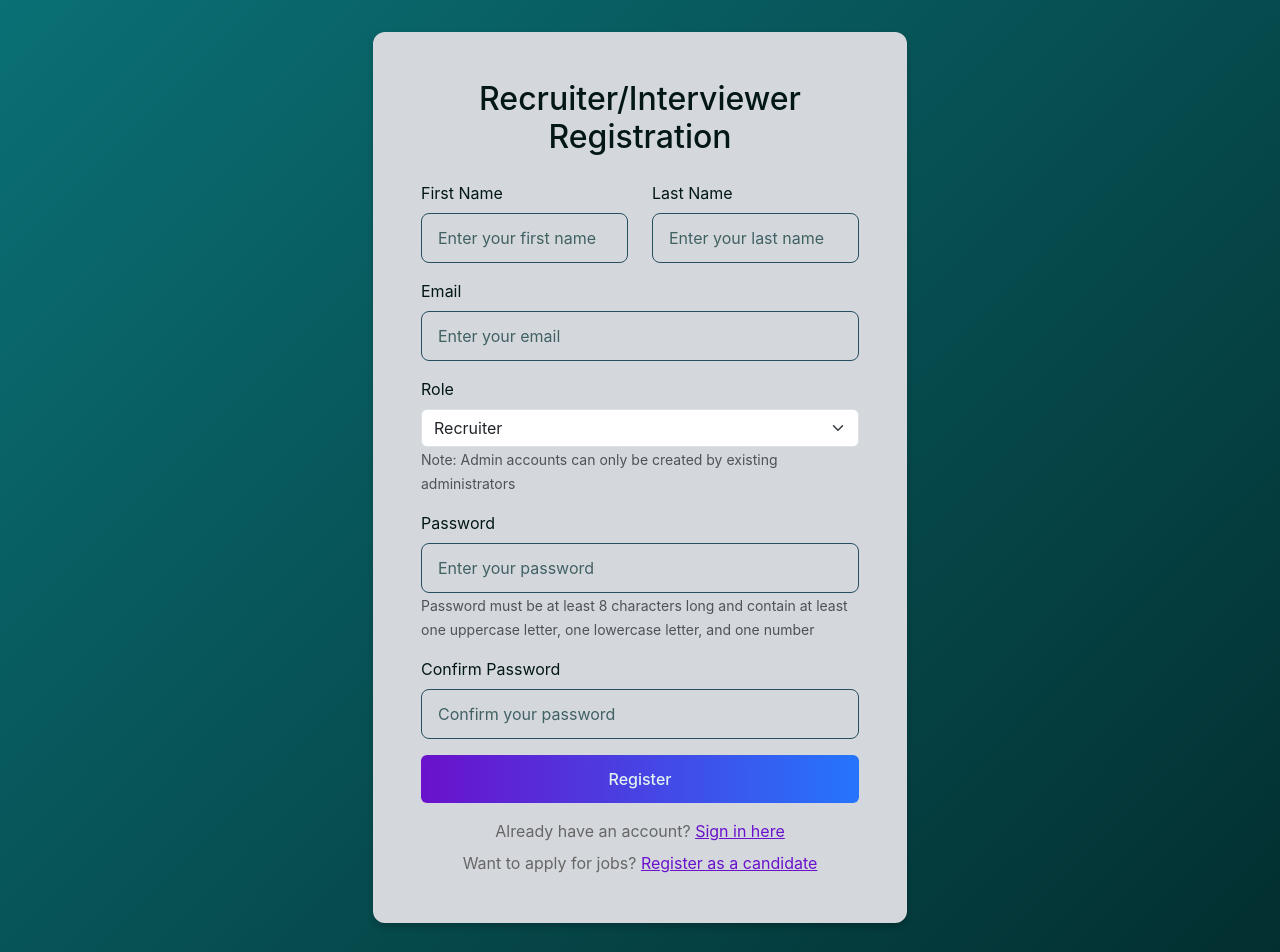
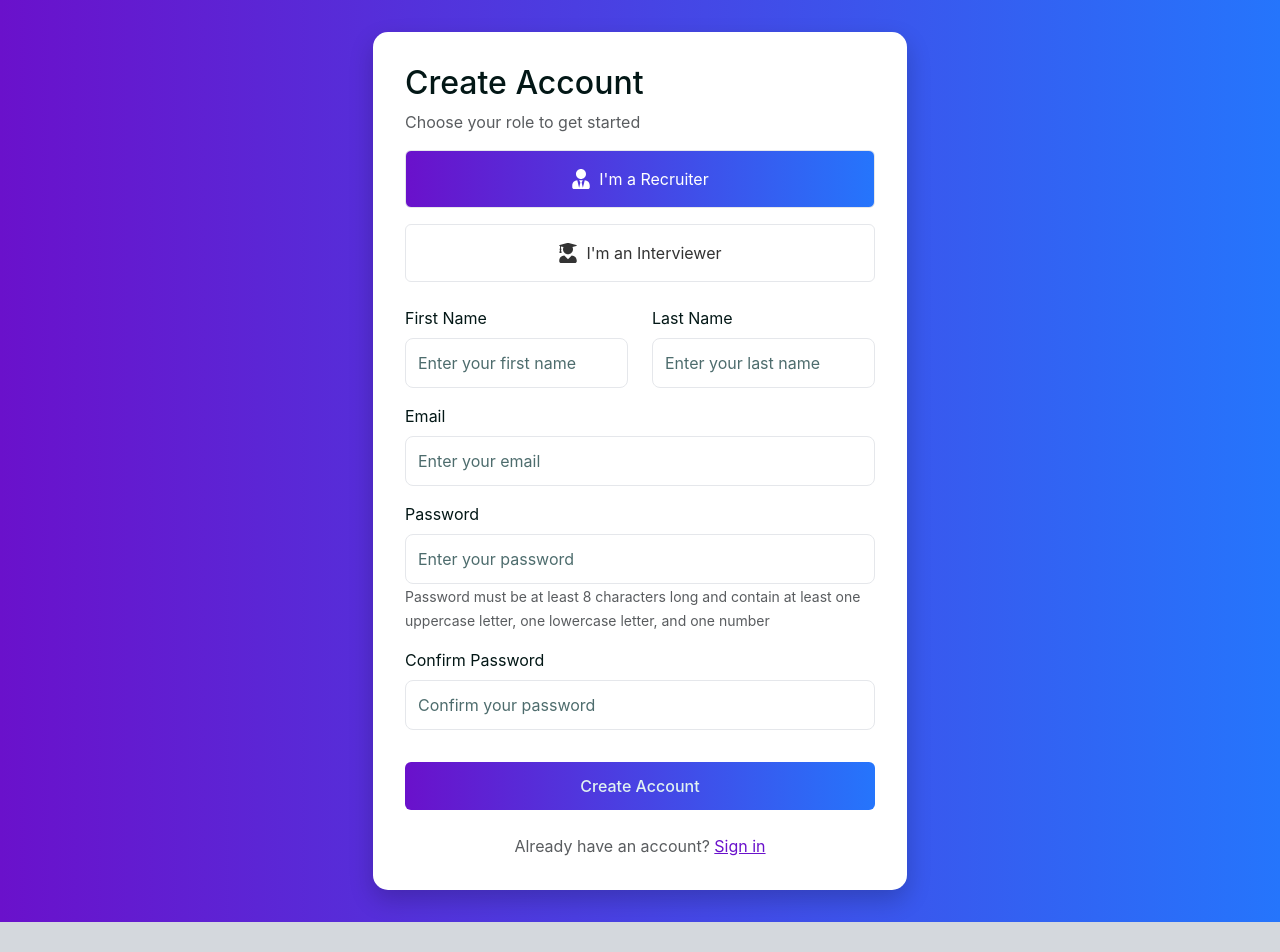
Before and after one commit to msaad10/ats-frontend, a React (Vite) app: page /register in a window 1280 px wide. Shown: the top 952 px of the page. After the commit the page ends 922 px from the top, so only its background shows below. Built offline with nearby package versions, Linux system fonts and the light colour scheme; no server answers.

Commit message:
Update Register forms

```diff
--- a/src/index.css
+++ b/src/index.css
@@ -49,7 +49,7 @@ body {
   display: flex;
   align-items: center;
   justify-content: center;
-  background: linear-gradient(135deg, var(--primary-light) 0%, var(--secondary-dark) 100%);
+  background: linear-gradient(to right, rgb(106, 17, 203), rgb(37, 117, 252));
   padding: 2rem;
 }
 
@@ -57,7 +57,7 @@ body {
   width: 100%;
   max-width: 534px;
   padding: 2rem;
-  background: var(--background-light);
+  background: white;
   border-radius: 15px;
   box-shadow: 0 10px 25px rgba(0, 0, 0, 0.2);
   color: var(--text-primary);
--- a/src/pages/Register.jsx
+++ b/src/pages/Register.jsx
@@ -3,6 +3,7 @@ import { Form, Button, Card, Alert, Spinner } from 'react-bootstrap';
 import { Link, useNavigate } from 'react-router-dom';
 import { useAuth } from '../context/AuthContext';
 import { theme } from '../styles/theme';
+import { FaUserTie, FaUserGraduate } from 'react-icons/fa';
 
 const Register = () => {
   const [formData, setFormData] = useState({
@@ -91,11 +92,55 @@ const Register = () => {
 
   return (
     <div className="auth-container">
-      <Card className="auth-card">
-        <Card.Body>
-          <h2 className="text-center mb-4">Recruiter/Interviewer Registration</h2>
-          {error && <Alert variant="danger">{error}</Alert>}
-          <Form onSubmit={handleSubmit} className="w-100">
+      <div className="auth-card">
+        <div className="auth-header">
+          <h2>Create Account</h2>
+          <p className="text-muted">Choose your role to get started</p>
+        </div>
+
+        <div className="auth-body">
+          <div className="role-selection">
+            <Button
+              className={`role-button ${formData.role === 'RECRUITER' ? 'active' : ''}`}
+              onClick={() => setFormData({ ...formData, role: 'RECRUITER' })}
+              style={{
+                background: formData.role === 'RECRUITER' ? theme.colors.primary.gradientButton : 'white',
+                border: '1px solid #e5e7eb',
+                color: formData.role === 'RECRUITER' ? 'white' : theme.colors.text.primary,
+                padding: '1rem',
+                width: '100%',
+                marginBottom: '1rem',
+                display: 'flex',
+                alignItems: 'center',
+                justifyContent: 'center',
+                gap: '0.5rem'
+              }}
+            >
+              <FaUserTie size={20} />
+              <span>I'm a Recruiter</span>
+            </Button>
+
+            <Button
+              className={`role-button ${formData.role === 'INTERVIEWER' ? 'active' : ''}`}
+              onClick={() => setFormData({ ...formData, role: 'INTERVIEWER' })}
+              style={{
+                background: formData.role === 'INTERVIEWER' ? theme.colors.primary.gradientButton : 'white',
+                border: '1px solid #e5e7eb',
+                color: formData.role === 'INTERVIEWER' ? 'white' : theme.colors.text.primary,
+                padding: '1rem',
+                width: '100%',
+                display: 'flex',
+                alignItems: 'center',
+                justifyContent: 'center',
+                gap: '0.5rem'
+              }}
+            >
+              <FaUserGraduate size={20} />
+              <span>I'm an Interviewer</span>
+            </Button>
+          </div>
+
+          <Form onSubmit={handleSubmit} className="mt-4">
             <div className="row">
               <div className="col-md-6">
                 <Form.Group className="mb-3">
@@ -107,6 +152,12 @@ const Register = () => {
                     onChange={handleChange}
                     placeholder="Enter your first name"
                     required
+                    style={{
+                      background: 'white',
+                      border: '1px solid #e5e7eb',
+                      color: theme.colors.text.primary,
+                      padding: '0.75rem'
+                    }}
                   />
                 </Form.Group>
               </div>
@@ -120,6 +171,12 @@ const Register = () => {
                     onChange={handleChange}
                     placeholder="Enter your last name"
                     required
+                    style={{
+                      background: 'white',
+                      border: '1px solid #e5e7eb',
+                      color: theme.colors.text.primary,
+                      padding: '0.75rem'
+                    }}
                   />
                 </Form.Group>
               </div>
@@ -134,23 +191,13 @@ const Register = () => {
                 onChange={handleChange}
                 placeholder="Enter your email"
                 required
+                style={{
+                  background: 'white',
+                  border: '1px solid #e5e7eb',
+                  color: theme.colors.text.primary,
+                  padding: '0.75rem'
+                }}
               />
-            </Form.Group>
-
-            <Form.Group className="mb-3">
-              <Form.Label>Role</Form.Label>
-              <Form.Select
-                name="role"
-                value={formData.role}
-                onChange={handleChange}
-                required
-              >
-                <option value="RECRUITER">Recruiter</option>
-                <option value="INTERVIEWER">Interviewer</option>
-              </Form.Select>
-              <Form.Text className="text-muted">
-                Note: Admin accounts can only be created by existing administrators
-              </Form.Text>
             </Form.Group>
 
             <Form.Group className="mb-3">
@@ -162,6 +209,12 @@ const Register = () => {
                 onChange={handleChange}
                 placeholder="Enter your password"
                 required
+                style={{
+                  background: 'white',
+                  border: '1px solid #e5e7eb',
+                  color: theme.colors.text.primary,
+                  padding: '0.75rem'
+                }}
               />
               <Form.Text className="text-muted">
                 Password must be at least 8 characters long and contain at least one uppercase letter, one lowercase letter, and one number
@@ -177,44 +230,46 @@ const Register = () => {
                 onChange={handleChange}
                 placeholder="Confirm your password"
                 required
+                style={{
+                  background: 'white',
+                  border: '1px solid #e5e7eb',
+                  color: theme.colors.text.primary,
+                  padding: '0.75rem'
+                }}
               />
             </Form.Group>
 
             <Button
               type="submit"
-              className="w-100 mb-3"
+              className="w-100"
               style={{
                 background: theme.colors.primary.gradientButton,
                 border: 'none',
                 padding: '0.75rem',
                 fontSize: '1rem',
-                fontWeight: 500
+                fontWeight: 500,
+                marginTop: '1rem'
               }}
               disabled={loading}
             >
               {loading ? (
                 <Spinner as="span" animation="border" size="sm" role="status" aria-hidden="true" />
               ) : (
-                'Register'
+                'Create Account'
               )}
             </Button>
-            <div className="text-center">
-              <p className="mb-2" style={{ color: theme.colors.text.secondary }}>
-                Already have an account?{' '}
-                <Link to="/login" style={{ color: theme.colors.primary.main }}>
-                  Sign in here
-                </Link>
-              </p>
-              <p className="mb-0" style={{ color: theme.colors.text.secondary }}>
-                Want to apply for jobs?{' '}
-                <Link to="/register/candidate" style={{ color: theme.colors.primary.main }}>
-                  Register as a candidate
-                </Link>
-              </p>
-            </div>
           </Form>
-        </Card.Body>
-      </Card>
+
+          <div className="auth-footer mt-4">
+            <p className="text-center text-muted mb-0">
+              Already have an account?{' '}
+              <Link to="/login" style={{ color: theme.colors.primary.main }}>
+                Sign in
+              </Link>
+            </p>
+          </div>
+        </div>
+      </div>
     </div>
   );
 };
--- a/src/pages/RegisterCandidate.jsx
+++ b/src/pages/RegisterCandidate.jsx
@@ -3,6 +3,7 @@ import { Form, Button, Card, Alert, Spinner, Badge } from 'react-bootstrap';
 import { Link, useNavigate } from 'react-router-dom';
 import { useAuth } from '../context/AuthContext';
 import { theme } from '../styles/theme';
+import { FaTimes } from 'react-icons/fa';
 
 const RegisterCandidate = () => {
   const [formData, setFormData] = useState({
@@ -115,9 +116,13 @@ const RegisterCandidate = () => {
 
   return (
     <div className="auth-container">
-      <Card className="auth-card">
-        <Card.Body>
-          <h2 className="text-center mb-4">Candidate Registration</h2>
+      <div className="auth-card">
+        <div className="auth-header">
+          <h2>Candidate Registration</h2>
+          <p className="text-muted">Fill in your details to get started</p>
+        </div>
+
+        <div className="auth-body">
           {error && <Alert variant="danger">{error}</Alert>}
           <Form onSubmit={handleSubmit} className="w-100">
             <div className="row">
@@ -131,6 +136,12 @@ const RegisterCandidate = () => {
                     onChange={handleChange}
                     placeholder="Enter your first name"
                     required
+                    style={{
+                      background: 'white',
+                      border: '1px solid #e5e7eb',
+                      color: theme.colors.text.primary,
+                      padding: '0.75rem'
+                    }}
                   />
                 </Form.Group>
               </div>
@@ -144,6 +155,12 @@ const RegisterCandidate = () => {
                     onChange={handleChange}
                     placeholder="Enter your last name"
                     required
+                    style={{
+                      background: 'white',
+                      border: '1px solid #e5e7eb',
+                      color: theme.colors.text.primary,
+                      padding: '0.75rem'
+                    }}
                   />
                 </Form.Group>
               </div>
@@ -158,66 +175,13 @@ const RegisterCandidate = () => {
                 onChange={handleChange}
                 placeholder="Enter your email"
                 required
+                style={{
+                  background: 'white',
+                  border: '1px solid #e5e7eb',
+                  color: theme.colors.text.primary,
+                  padding: '0.75rem'
+                }}
               />
-            </Form.Group>
-
-            <Form.Group className="mb-3">
-              <Form.Label>Skills</Form.Label>
-              <div className="d-flex gap-2 mb-2">
-                <Form.Control
-                  type="text"
-                  value={newSkill}
-                  onChange={(e) => setNewSkill(e.target.value)}
-                  placeholder="Add a skill"
-                  style={{ flex: 1 }}
-                />
-                <Button
-                  variant="outline-primary"
-                  onClick={handleAddSkill}
-                  style={{
-                    borderColor: theme.colors.primary.main,
-                    color: theme.colors.primary.main
-                  }}
-                >
-                  Add
-                </Button>
-              </div>
-              <div className="d-flex flex-wrap gap-2">
-                {formData.skills.map((skill, index) => (
-                  <Badge
-                    key={index}
-                    pill
-                    bg="light"
-                    text="dark"
-                    className="d-flex align-items-center gap-1"
-                    style={{
-                      padding: '0.5rem 1rem',
-                      background: theme.colors.primary.gradient,
-                      border: `1px solid ${theme.colors.primary.main}`,
-                      color: theme.colors.primary.gradient
-                    }}
-                  >
-                    {skill}
-                    <Button
-                      variant="link"
-                      className="p-0"
-                      onClick={() => handleRemoveSkill(skill)}
-                      style={{
-                        color: 'white',
-                        textDecoration: 'none',
-                        padding: '0 0.25rem'
-                      }}
-                    >
-                      ×
-                    </Button>
-                  </Badge>
-                ))}
-              </div>
-              {formData.skills.length === 0 && (
-                <Form.Text className="text-muted">
-                  Add at least one skill to your profile
-                </Form.Text>
-              )}
             </Form.Group>
 
             <Form.Group className="mb-3">
@@ -229,6 +193,12 @@ const RegisterCandidate = () => {
                 onChange={handleChange}
                 placeholder="Enter your password"
                 required
+                style={{
+                  background: 'white',
+                  border: '1px solid #e5e7eb',
+                  color: theme.colors.text.primary,
+                  padding: '0.75rem'
+                }}
               />
               <Form.Text className="text-muted">
                 Password must be at least 8 characters long and contain at least one uppercase letter, one lowercase letter, and one number
@@ -244,44 +214,111 @@ const RegisterCandidate = () => {
                 onChange={handleChange}
                 placeholder="Confirm your password"
                 required
+                style={{
+                  background: 'white',
+                  border: '1px solid #e5e7eb',
+                  color: theme.colors.text.primary,
+                  padding: '0.75rem'
+                }}
               />
+            </Form.Group>
+
+            <Form.Group className="mb-3">
+              <Form.Label>Skills</Form.Label>
+              <div className="d-flex gap-2 mb-2">
+                <Form.Control
+                  type="text"
+                  value={newSkill}
+                  onChange={(e) => setNewSkill(e.target.value)}
+                  placeholder="Add a skill"
+                  style={{
+                    background: 'white',
+                    border: '1px solid #e5e7eb',
+                    color: theme.colors.text.primary,
+                    padding: '0.75rem'
+                  }}
+                />
+                <Button
+                  onClick={handleAddSkill}
+                  style={{
+                    background: theme.colors.primary.gradientButton,
+                    border: 'none',
+                    padding: '0.75rem 1.5rem',
+                    whiteSpace: 'nowrap'
+                  }}
+                >
+                  Add
+                </Button>
+              </div>
+              <div className="d-flex flex-wrap gap-2">
+                {formData.skills.map((skill, index) => (
+                  <Badge
+                    key={index}
+                    style={{
+                      background: theme.colors.primary.gradientButton,
+                      padding: '0.5rem 1rem',
+                      fontSize: '0.875rem',
+                      display: 'flex',
+                      alignItems: 'center',
+                      gap: '0.5rem'
+                    }}
+                  >
+                    {skill}
+                    <Button
+                      variant="link"
+                      className="p-0"
+                      onClick={() => handleRemoveSkill(index)}
+                      style={{ color: 'white', padding: 0 }}
+                    >
+                      <FaTimes />
+                    </Button>
+                  </Badge>
+                ))}
+              </div>
+              {formData.skills.length === 0 && (
+                <Form.Text className="text-muted">
+                  Add at least one skill to your profile
+                </Form.Text>
+              )}
             </Form.Group>
 
             <Button
               type="submit"
-              className="w-100 mb-3"
+              className="w-100"
               style={{
                 background: theme.colors.primary.gradientButton,
                 border: 'none',
                 padding: '0.75rem',
                 fontSize: '1rem',
-                fontWeight: 500
+                fontWeight: 500,
+                marginTop: '1rem'
               }}
               disabled={loading}
             >
               {loading ? (
                 <Spinner as="span" animation="border" size="sm" role="status" aria-hidden="true" />
               ) : (
-                'Register'
+                'Create Account'
               )}
             </Button>
-            <div className="text-center">
-              <p className="mb-2" style={{ color: theme.colors.text.secondary }}>
+          </Form>
+
+          <div className="auth-footer mt-4">
+            <p className="text-center text-muted mb-0">
               Already have an account?{' '}
               <Link to="/login" style={{ color: theme.colors.primary.main }}>
-                  Sign in here
+                Sign in
               </Link>
             </p>
-              <p className="mb-0" style={{ color: theme.colors.text.secondary }}>
+            <p className="text-center text-muted mb-0 mt-2">
               Looking to post jobs?{' '}
               <Link to="/register" style={{ color: theme.colors.primary.main }}>
                 Register as a recruiter
               </Link>
             </p>
           </div>
-          </Form>
-        </Card.Body>
-      </Card>
+        </div>
+      </div>
     </div>
   );
 };
```
Lines whose indentation alone changed are shown as unchanged.
